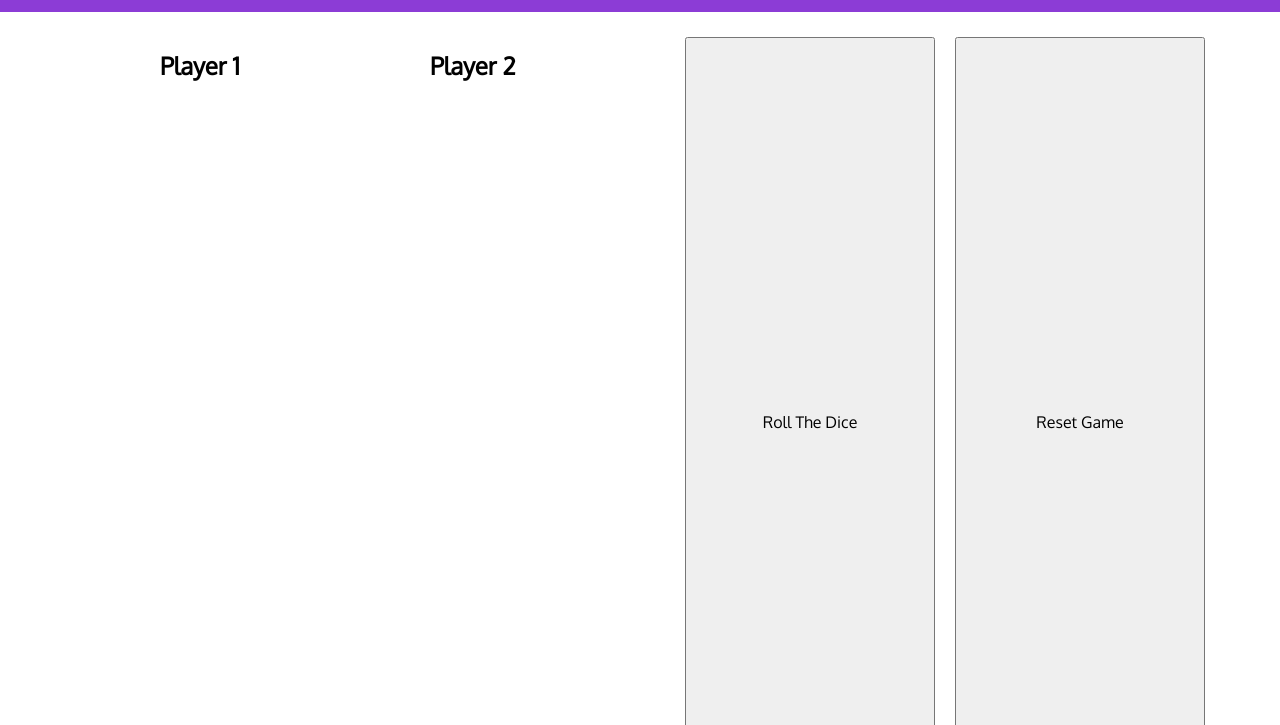
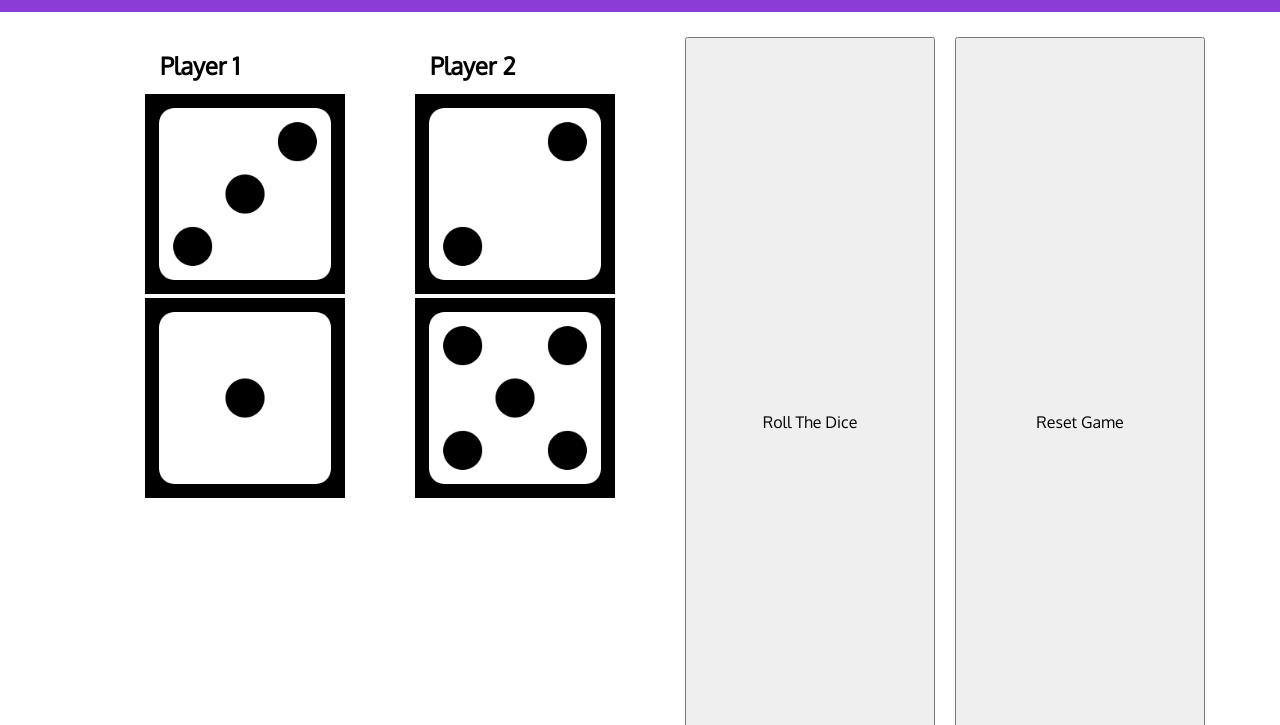
Before and after one commit to YashBulsaraBCIT/DiceGameProject, a plain HTML site: page index.html in a window 1280 px wide. Both pictures are taken after a click on the button "Roll The Dice". Shown: the part 75-800 px from the top of the page. Drawn offline with Linux system fonts and the light colour scheme.

Commit message:
V1.09
Pair of dice is now displayed on the players dice container when roll dice is clicked.

```diff
--- a/css/styles.css
+++ b/css/styles.css
@@ -423,6 +423,10 @@ p {
   grid-gap: 20px;
 }
 
+.dice-img{
+  max-height: 200px;
+}
+
 #footer-wrapper {
   display: flex;
   max-width: 1020px;
--- a/index.html
+++ b/index.html
@@ -21,9 +21,15 @@
         <main class="container">
             <div id="box1">
                 <h2>Player 1</h2>
+                <div id="dice-container1">
+
+                </div>
             </div>
             <div id="box2">
                 <h2>Player 2</h2>
+                <div id="dice-container2">
+
+                </div>
             </div>
             <button id="roll">Roll The Dice</button>
             <button id="reset">Reset Game</button>
--- a/scripts/dicegame.js
+++ b/scripts/dicegame.js
@@ -26,8 +26,57 @@ class dice{
     }
 
     describeSelf(){
-        let returnImage = `<img src="images/dice-${this.#face}.jpg" alt="dice-${this.#face}">`
+        let returnImage = `<img class="dice-img" src="images/dice-${this.#face}.jpg" alt="dice-${this.#face}">`
         return returnImage
+
+
     }
 
 }
+//@author Marius Ruzzel Guerra
+class Player
+{   #playerName;
+    #dice;
+    constructor(playerName)
+    {
+        this.#playerName = playerName;
+        this.#dice = new dice(1,1);
+    }
+
+    rollDice()
+    {
+        const face = Math.floor(Math.random()*6) +1;
+        this.#dice.setFace(face);
+        this.#dice.setValue(face);
+        return new dice(face, face);
+    }
+}
+
+function rollDiceAndDisplay()
+{
+    const player1 = new Player("Player1");
+    const player2 = new Player("Player2");
+
+    //player dice pair
+    const rolledDice1 = player1.rollDice();
+    const rolledDice2 = player1.rollDice()
+
+    //computer dice pair
+    const rolledDice3 = player2.rollDice()
+    const rolledDice4 = player2.rollDice()
+
+
+    const diceContainer1 = document.getElementById("dice-container1");
+    const diceContainer2 = document.getElementById("dice-container2");
+
+    diceContainer1.innerHTML = "";
+    diceContainer1.innerHTML = rolledDice1.describeSelf();
+    diceContainer1.innerHTML += rolledDice2.describeSelf();
+
+
+    diceContainer2.innerHTML = "";
+    diceContainer2.innerHTML = rolledDice3.describeSelf();
+    diceContainer2.innerHTML += rolledDice4.describeSelf();
+}
+
+document.getElementById("roll").addEventListener("click", rollDiceAndDisplay);
```
